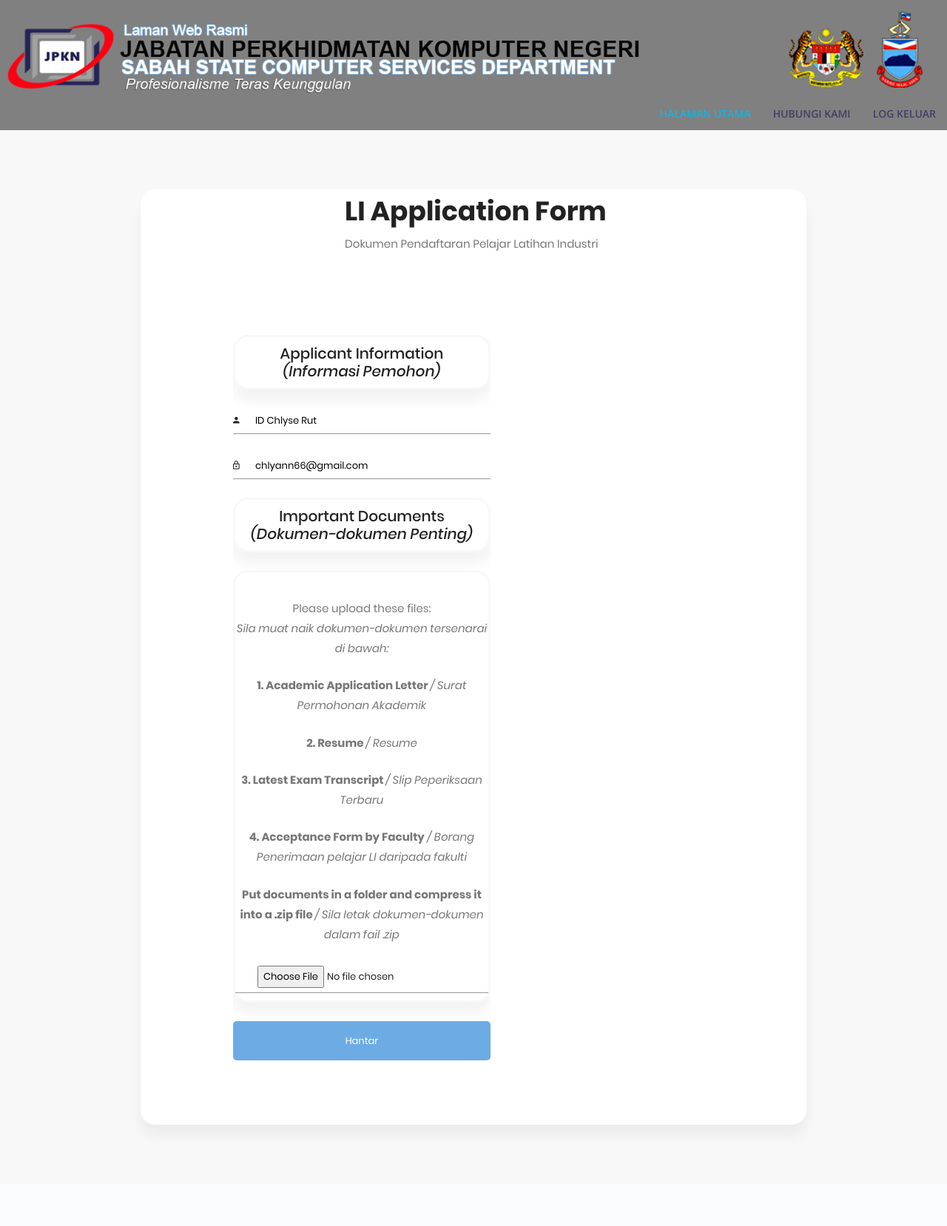
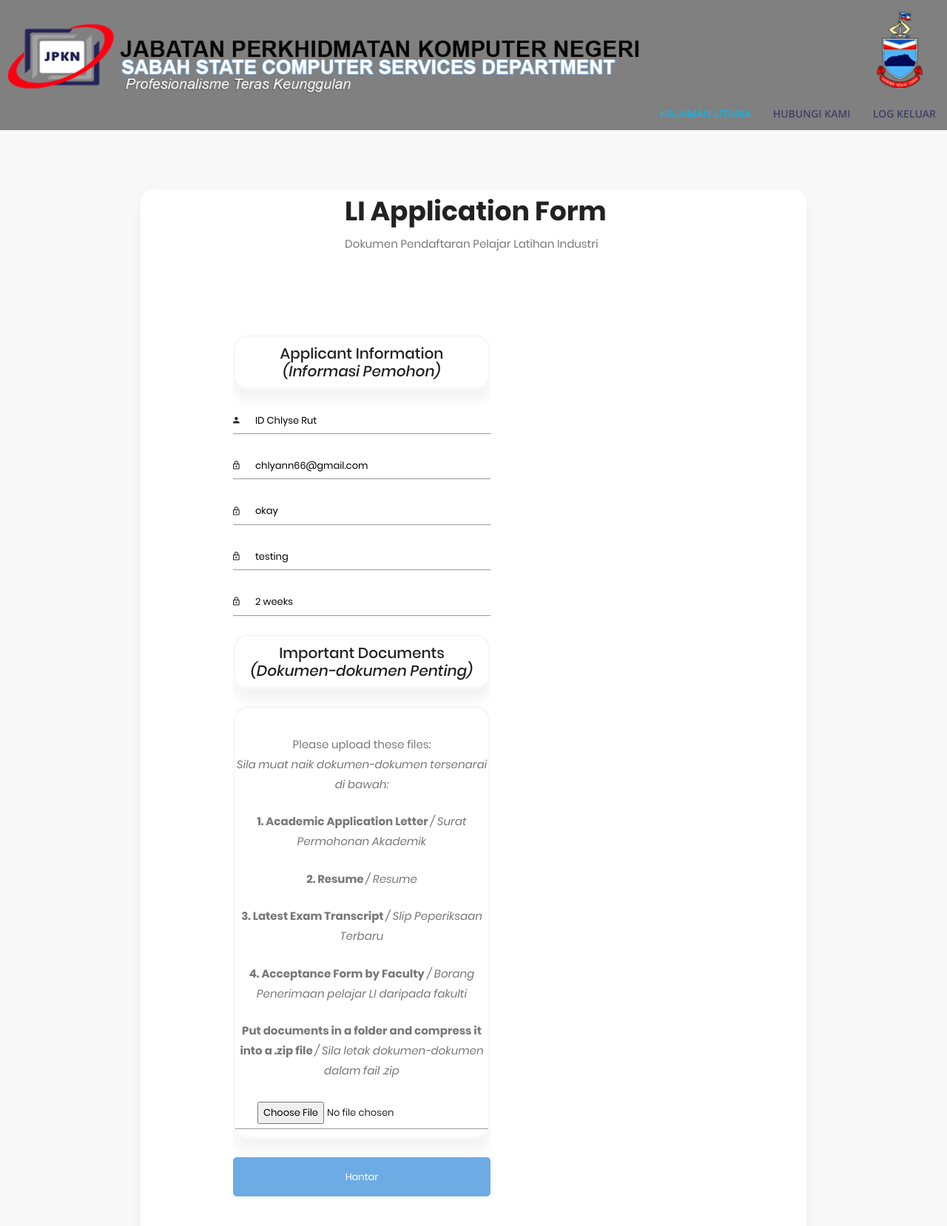
Before and after one commit to idchlyserut/Registeration-System-HTML-CSS-JavaScript, a PHP site: page /main.php in a window 1280 px wide. Shown: the top 1658 px of the page at 74% size. Before the commit the page ends 1535 px from the top, so only its background shows below. Run offline with PHP 8.4, Linux system fonts and the light colour scheme; a user stored in the database is signed in; data comes from the database, SQL or seed files in the repository.

Commit message:
changes
added some extra information in the bio

```diff
--- a/admin.php
+++ b/admin.php
@@ -4,7 +4,7 @@
   if (!isset($_SESSION['email'])) {
     ?>
     <script>
-      alert('Please login!');
+      alert('Sila Log Masuk!');
       window.location.href='login_admin.php';
     </script>
     <?php
--- a/main.php
+++ b/main.php
@@ -88,7 +88,7 @@
 			  <p>Dokumen Pendaftaran Pelajar Latihan Industri</p>
 			  </div>
                 <div class="signin-content" >
-                    <div class="signin-image">
+                    <div class="signin-image" >
 
 					        		<!---Form start-->
                     <h5 class="wrapping-background">Applicant Information<i><br>(Informasi Pemohon)</i> </h5>
@@ -108,17 +108,34 @@
 
 
                                   <div class="form-group">
-                                       <label for="course"><i class="zmdi zmdi-lock-outline"></i></label>
-                                         <input type="text" name="email" id="course"  readonly   value="<?php echo $row['email']; ?>"/>
+                                       <label for="email"><i class="zmdi zmdi-lock-outline"></i></label>
+                                         <input type="text" name="email" id="email"  readonly   value="<?php echo $row['email']; ?>"/>
                                       </div>
 
+
+									  <div class="form-group">
+                                       <label for="course"><i class="zmdi zmdi-lock-outline"></i></label>
+                                         <input type="text" name="course" id="course"  readonly   value="<?php echo $row['course']; ?>"/>
+                                      </div>
+
+
+                                  <div class="form-group">
+                                       <label for="uni"><i class="zmdi zmdi-lock-outline"></i></label>
+                                         <input type="text" name="uni" id="uni"  readonly   value="<?php echo $row['uni']; ?>"/>
+                                      </div>
+
+									   <div class="form-group">
+                                       <label for="period"><i class="zmdi zmdi-lock-outline"></i></label>
+                                         <input type="text" name="period" id="period"  readonly   value="<?php echo $row['period']; ?>"/>
+                                      </div>
 
 							 <?php
 						  }
 
 
 						  ?>
-                             <div class
+
+
 
 
                                               	<!--end first form-->
```
Also changed, not shown: images/logo.png.
